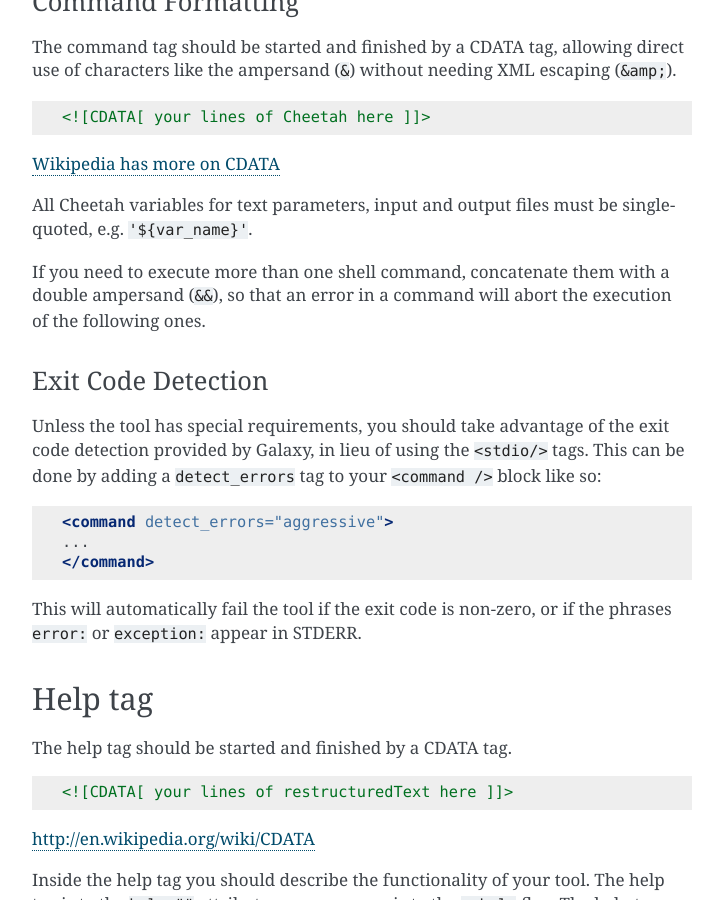
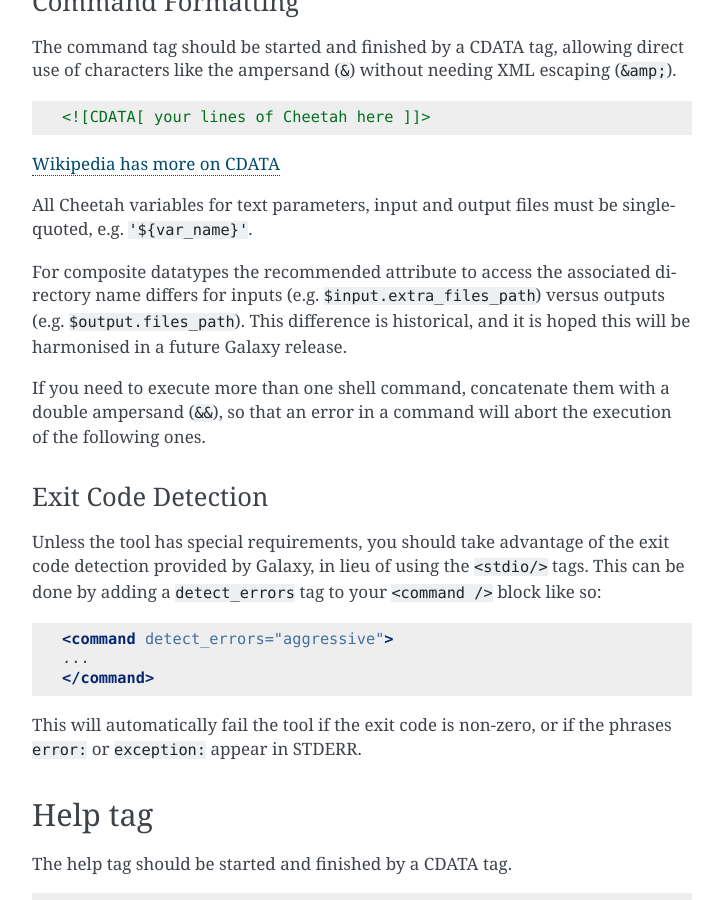
Before and after one commit to galaxy-iuc/standards, a Sphinx documentation site: the page built from docs/best_practices/tool_xml.rst, in a window 1280 px wide and 900 px high, scrolled down 2802 px. Shown: the whole window, without its empty margins (388-1111 px from the left). Built offline with Sphinx 7.4.7, drawn with Linux system fonts in a browser that asks for light colours.

Commit message:
Recommend $input.extra_files_path vs $output.files_path
Close #40 by adding information to the best practices document.

```diff
--- a/docs/best_practices/tool_xml.rst
+++ b/docs/best_practices/tool_xml.rst
@@ -142,6 +142,11 @@ escaping (``&amp;``).
 All Cheetah variables for text parameters, input and output files must be
 single-quoted, e.g. ``'${var_name}'``.
 
+For composite datatypes the recommended attribute to access the associated
+directory name differs for inputs (e.g. ``$input.extra_files_path``) versus
+outputs (e.g. ``$output.files_path``). This difference is historical, and
+it is hoped this will be harmonised in a future Galaxy release.
+
 If you need to execute more than one shell command, concatenate them with a
 double ampersand (``&&``), so that an error in a command will abort the
 execution of the following ones.
```
